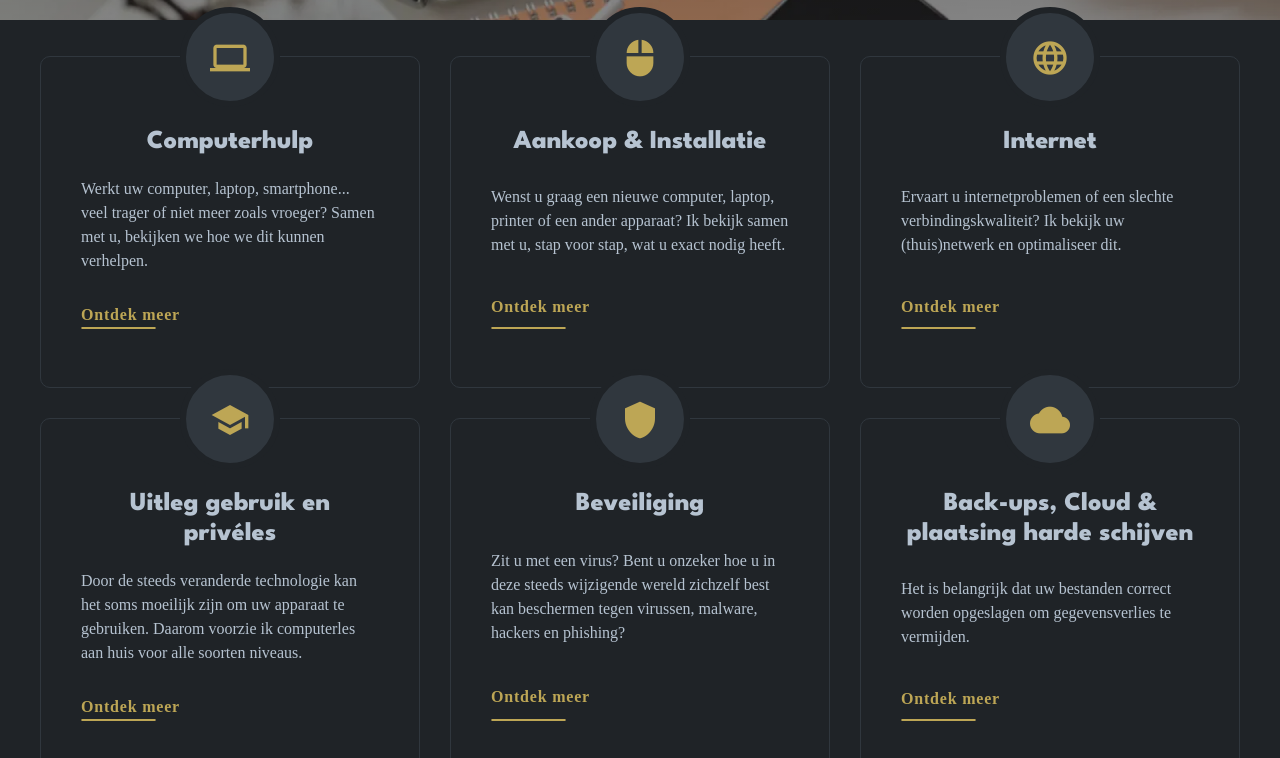
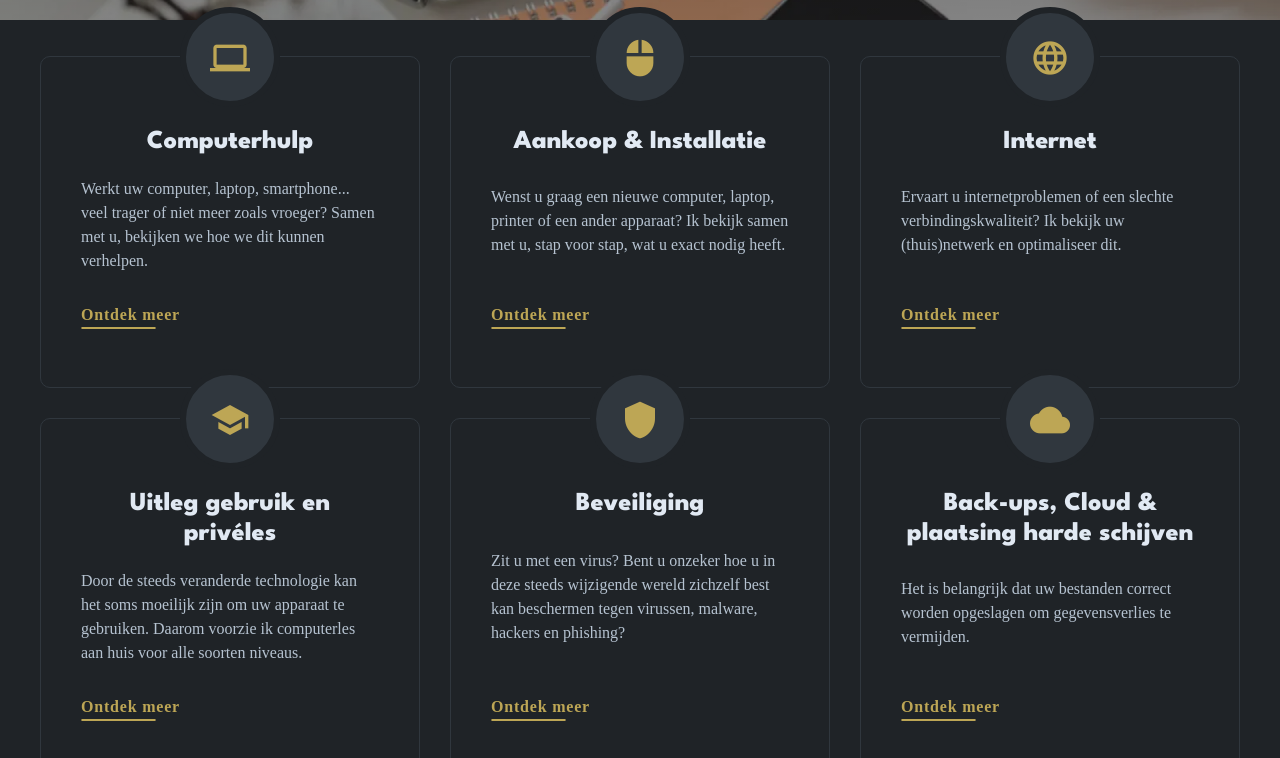
Before and after one commit to RobbeVanslambrouck/digital-astronaut-test, a website built with Vite: page index.html in a window 1280 px wide. Shown: the part 700-1458 px from the top of the page. Built offline with nearby package versions, Linux system fonts and the light colour scheme.

Commit message:
small fixes

```diff
--- a/styles/main.scss
+++ b/styles/main.scss
@@ -7,6 +7,7 @@ main {
 }
 
 h2 {
+  color: $color-titles;
   font-size: 40px;
   font-weight: 800;
   letter-spacing: 0em;
@@ -53,6 +54,7 @@ h2 {
       width: 100px;
     }
     h3 {
+      color: $color-titles;
       font-family: League Spartan;
       font-size: 26px;
       font-weight: 800;
@@ -71,6 +73,7 @@ h2 {
       text-align: left;
     }
     a {
+      align-self: end;
       color: $color-highlight;
       font-weight: 800;
       letter-spacing: 0.05em;
```
